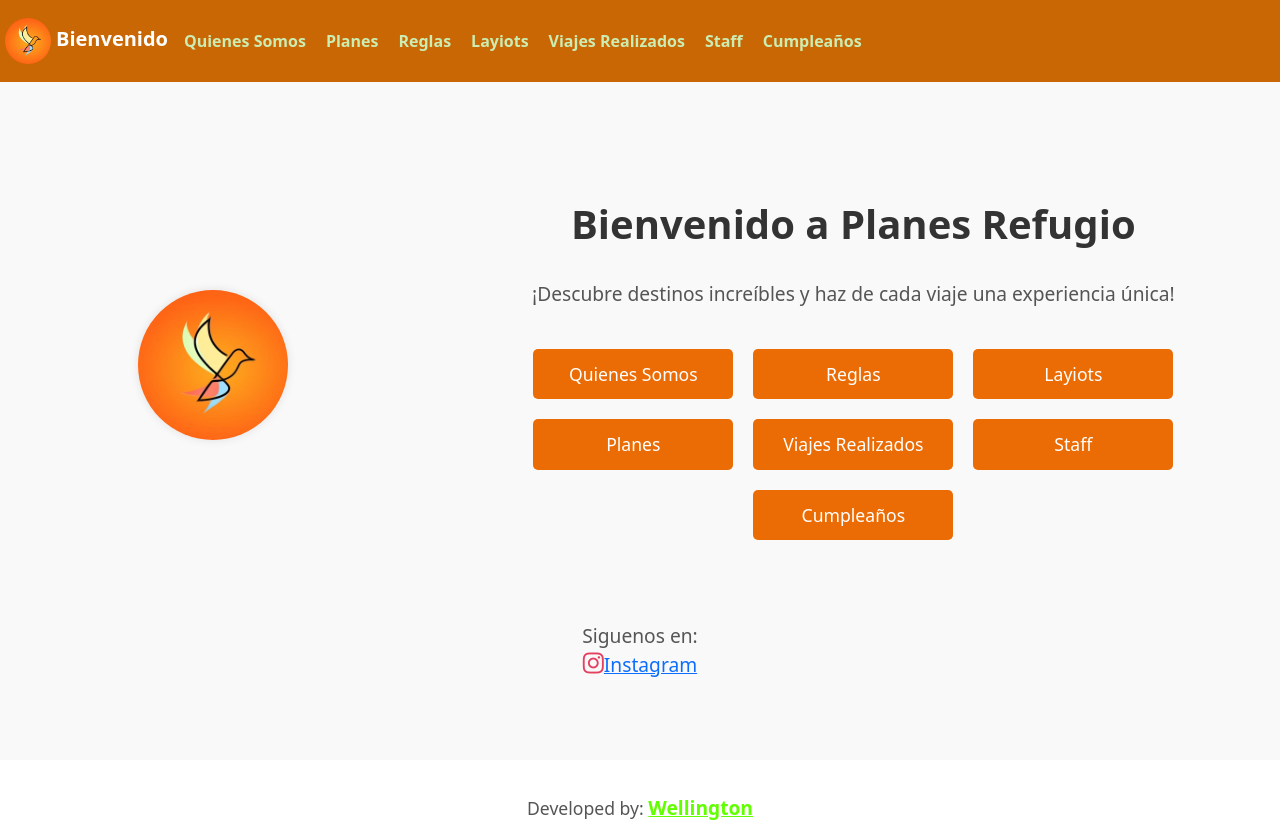
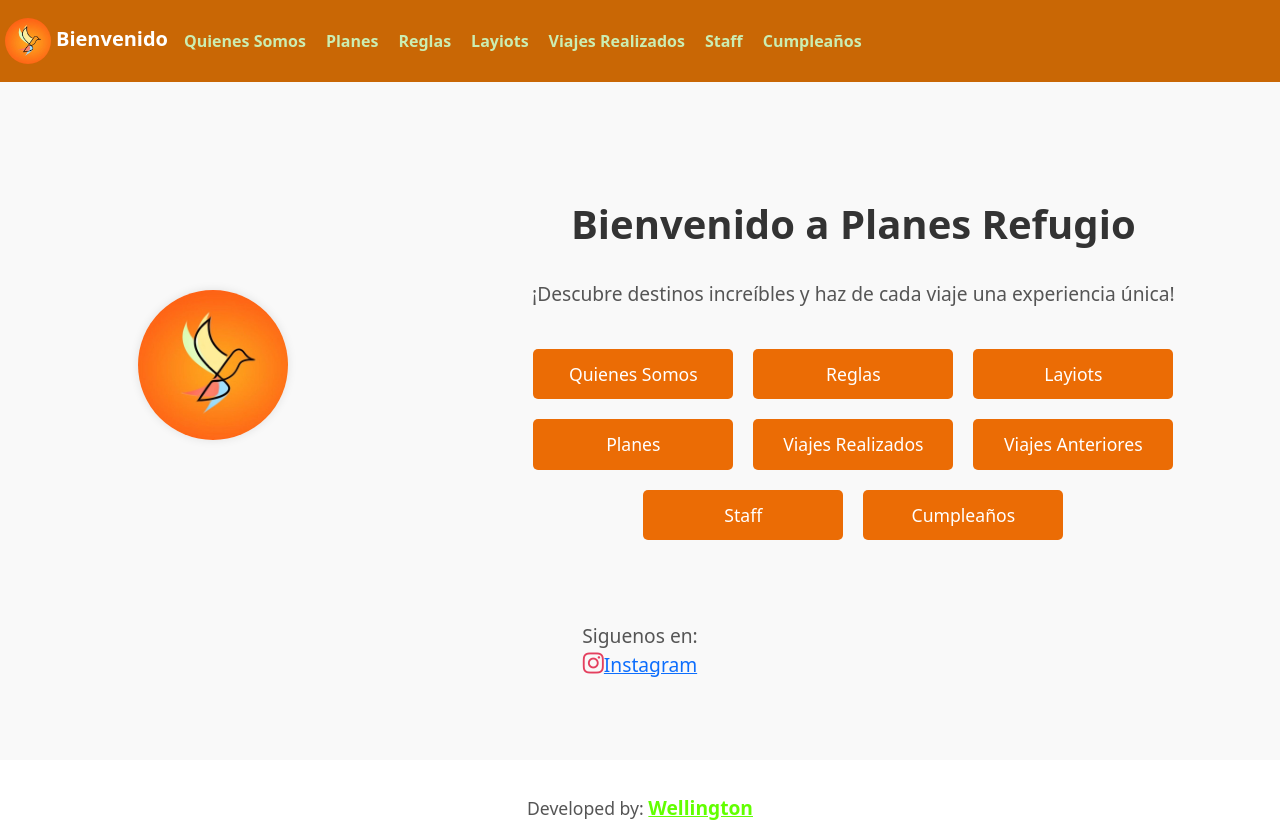
Before and after one commit to WellPlays24/planes-refugio, a React (Vite) app: page / in a window 1280 px wide. Built offline with nearby package versions, Linux system fonts and the light colour scheme.

Commit message:
planes pasados update

```diff
--- a/src/components/Home.jsx
+++ b/src/components/Home.jsx
@@ -26,6 +26,7 @@ function Home() {
             <Link to="/layiots" className="btn btn-primary">Layiots</Link>
             <Link to="/planes" className="btn btn-primary">Planes</Link>
             <Link to="/viajes-realizados" className="btn btn-primary">Viajes Realizados</Link>
+            <Link to="/viajes-pasados" className="btn btn-primary">Viajes Anteriores</Link>
             <Link to="/staff" className="btn btn-primary">Staff</Link>
             <Link to="/birthdays" className="btn btn-primary">Cumpleaños</Link>
           </div>
```
